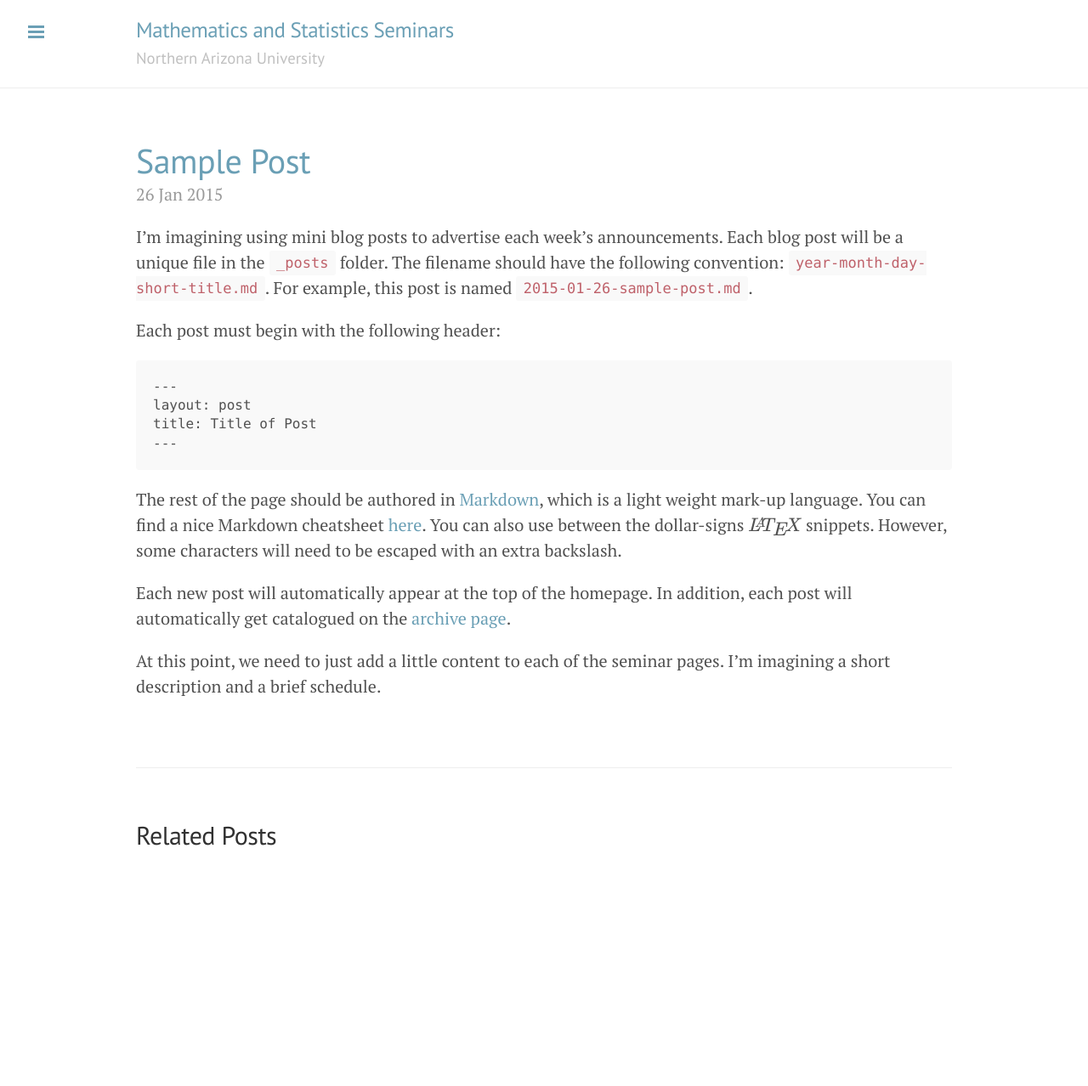
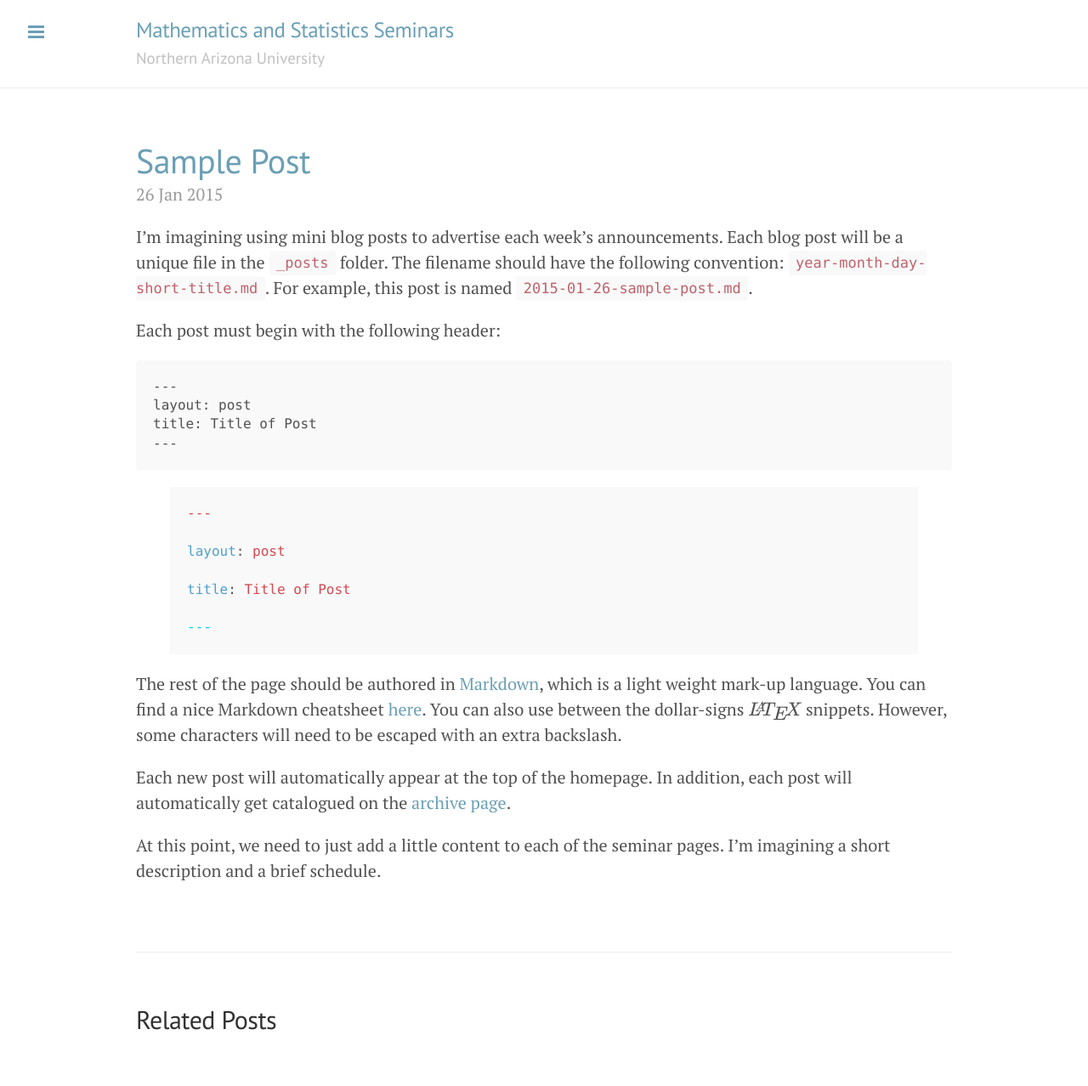
Before and after one commit to NAUMathStat/seminars, a Jekyll site: the page built from _posts/2015-01-26-sample-post.md, in a window 1280 px wide. Shown: the whole page at 85% size. Built offline with Jekyll 4.4.1, drawn with Linux system fonts in a browser that asks for light colours; Markdown is read by kramdown in place of the engine named in the settings; formulas are drawn with MathJax 3; before the commit the page ends 1062 px from its top, so only the background shows below that.

Commit message:
Testing syntax highlighting

````diff
--- a/_posts/2015-01-26-sample-post.md
+++ b/_posts/2015-01-26-sample-post.md
@@ -13,6 +13,14 @@ layout: post
 title: Title of Post
 ---
 ```
+
+{% highlight markdown %}
+---
+layout: post
+title: Title of Post
+---
+{% endhighlight %}
+
 The rest of the page should be authored in [Markdown](http://en.wikipedia.org/wiki/Markdown), which is a light weight mark-up language.  You can find a nice Markdown cheatsheet [here](https://github.com/adam-p/markdown-here/wiki/Markdown-Cheatsheet#code).  You can also use between the dollar-signs $\LaTeX$ snippets.  However, some characters will need to be escaped with an extra backslash.
 
 Each new post will automatically appear at the top of the homepage.  In addition, each post will automatically get catalogued on the [archive page]({{ site.baseurl }}/archive).
````
